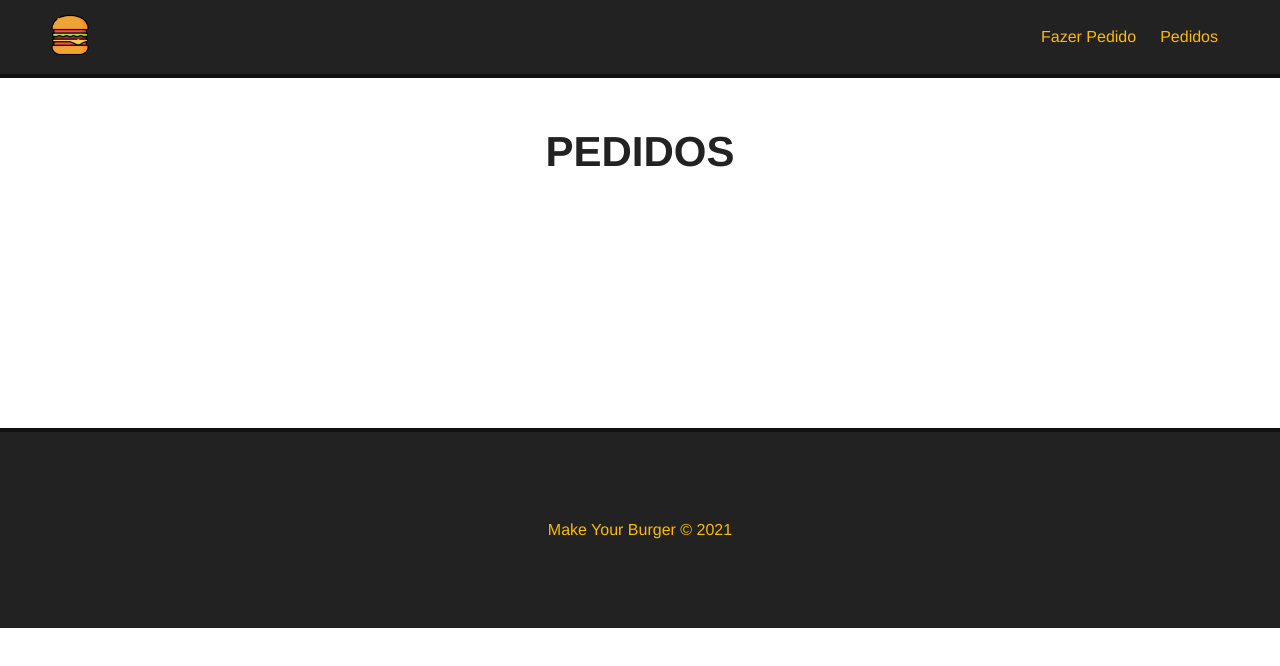
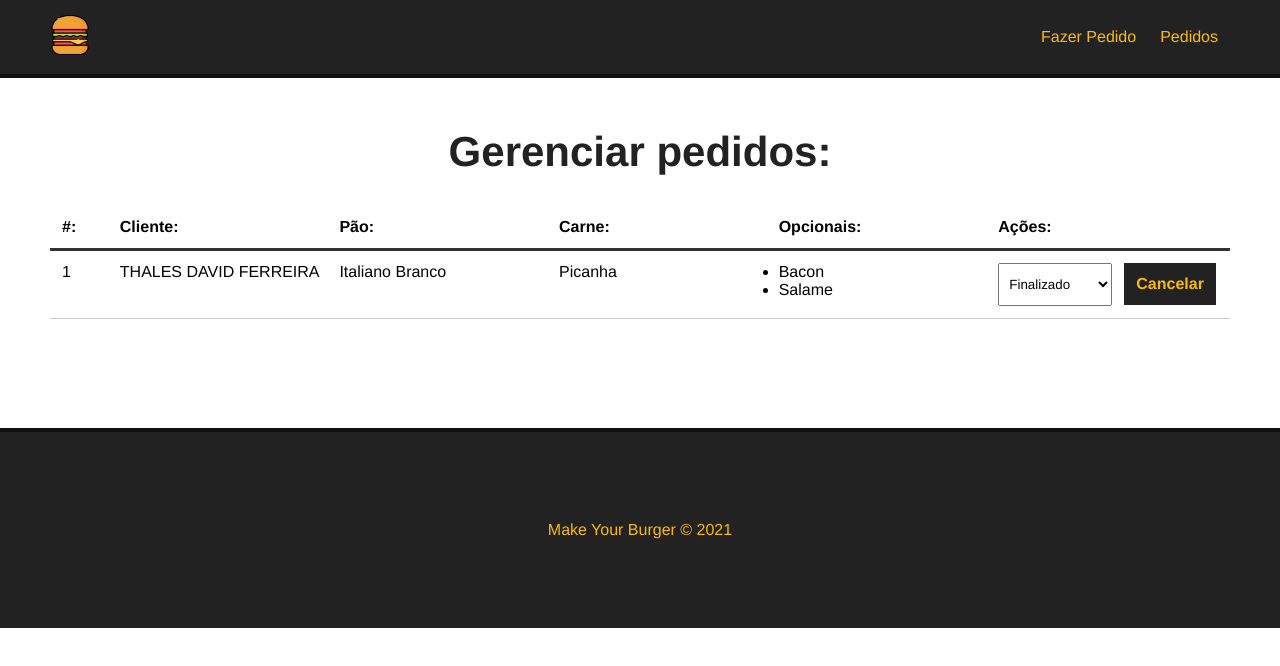
Before and after one commit to ThalesDFerreira/Front-Vue, a Vue app in the folder frontend-vue/: page /pedidos in a window 1280 px wide. Shown: the top 666 px of the page. Built offline with nearby package versions, Linux system fonts and the light colour scheme; data requests are answered from the project's data file.

Commit message:
importando Dashboard na page Pedidos

```diff
--- a/frontend-vue/db/db.json
+++ b/frontend-vue/db/db.json
@@ -77,5 +77,17 @@
       "tipo": "Finalizado"
     }
   ],
-  "burgers": []
+  "burgers": [
+    {
+      "nome": "THALES DAVID FERREIRA",
+      "carne": "Picanha",
+      "pao": "Italiano Branco",
+      "opcionais": [
+        "Bacon",
+        "Salame"
+      ],
+      "status": "Finalizado",
+      "id": 1
+    }
+  ]
 }
--- a/frontend-vue/src/components/BurgerForm.vue
+++ b/frontend-vue/src/components/BurgerForm.vue
@@ -98,7 +98,7 @@ export default {
       const res = await req.json();
 
       // Coloca mensagem no sistema
-      this.msg = `Pedido N° ${res.id} realizado com sucesso`;
+      this.msg = `Pedido N° ${res.id} realizado com sucesso!`;
 
       // Limpa a mensagem no sistema
       setTimeout(() => (this.msg = ''), 3000);
--- a/frontend-vue/src/components/Deshboard.vue
+++ b/frontend-vue/src/components/Dashboard.vue
@@ -1,5 +1,6 @@
 <template>
   <div id="burger-table" v-if="burgers">
+    <Message :msg="msg" v-show="msg" />
     <div>
       <div id="burger-table-heading">
         <div class="order-id">#:</div>
@@ -48,6 +49,7 @@
   </div>
 </template>
 <script>
+import Message from './Message';
 export default {
   name: 'Dashboard',
   data() {
@@ -55,6 +57,7 @@ export default {
       burgers: null,
       burger_id: null,
       status: [],
+      msg: null,
     };
   },
   methods: {
@@ -75,6 +78,13 @@ export default {
         method: 'DELETE',
       });
       const res = await req.json();
+
+      // Coloca mensagem no sistema
+      this.msg = `Pedido foi removido com sucesso!`;
+
+      // Limpa a mensagem no sistema
+      setTimeout(() => (this.msg = ''), 3000);
+
       this.getPedidos();
     },
     async updateBurger(event, id) {
@@ -86,11 +96,19 @@ export default {
         body: dataJson,
       });
       const res = await req.json();
-      console.log(res);
+
+      // Coloca mensagem no sistema
+      this.msg = `Pedido N° ${res.id} atualizado para "${res.status}"!`;
+
+      // Limpa a mensagem no sistema
+      setTimeout(() => (this.msg = ''), 3000);
     },
   },
   mounted() {
     this.getPedidos();
+  },
+  components: {
+    Message,
   },
 };
 </script>
--- a/frontend-vue/src/views/Pedidos.vue
+++ b/frontend-vue/src/views/Pedidos.vue
@@ -1,5 +1,18 @@
 <template>
-  <div class="main-container">
-    <h1>PEDIDOS</h1>
+  <div>
+    <div class="main-container">
+      <h1>Gerenciar pedidos:</h1>
+      <Dashboard />
+    </div>
   </div>
 </template>
+
+<script>
+import Dashboard from '../components/Dashboard.vue';
+export default {
+  name: 'Pedidos',
+  components: {
+    Dashboard,
+  },
+};
+</script>
```
